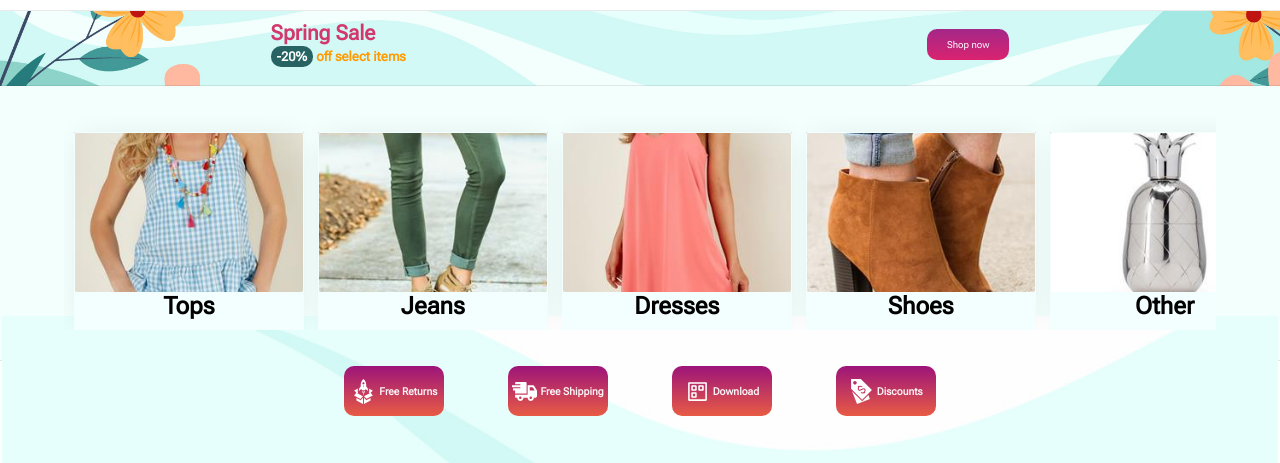
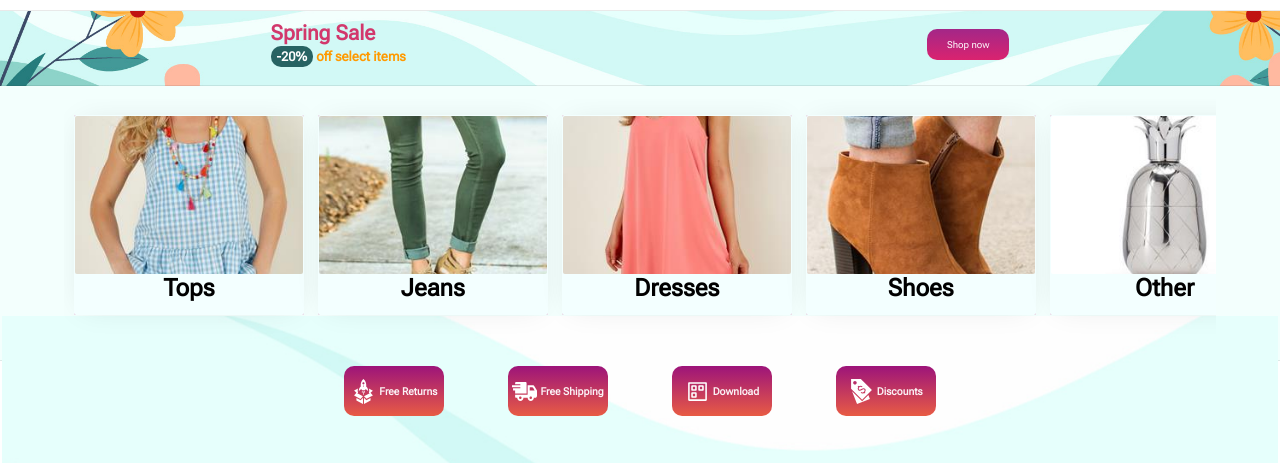
Before and after one commit to MarquisTheCoder/ShoppingPage, a plain HTML site: page index.html in a window 1280 px wide. Shown: the part 49-512 px from the top of the page. Drawn offline with Linux system fonts and the light colour scheme; no server answers.

```diff
--- a/css/banner.css
+++ b/css/banner.css
@@ -14,9 +14,12 @@
 .banner .banner-item-container {
   min-width: 70%;
   width: 90%;
-  height: calc(80vh / 3);
+  height: calc(93vh / 3);
   overflow-x: scroll;
+  overflow-y: hidden;
   white-space: nowrap;
+  scrollbar-width: none;
+
   /* scrollbar-width: none; */
 }
 
--- a/css/generatedContent.css
+++ b/css/generatedContent.css
@@ -30,7 +30,7 @@
   position: absolute;
   top: 5%;
   left: 0;
-  background-color: #FD9D0F;
+  background-color: #8E104B73;
   color: white;
   font-weight: bolder;
   padding: 5px 10px 5px 10px;
--- a/css/global.css
+++ b/css/global.css
@@ -3,6 +3,7 @@
   padding: 0;
   margin: 0;
   box-sizing: border-box;
+  scrollbar-color: #FD9993 white;
 }
 html {
   font-family: "Roboto Flex", sans-serif;
```
